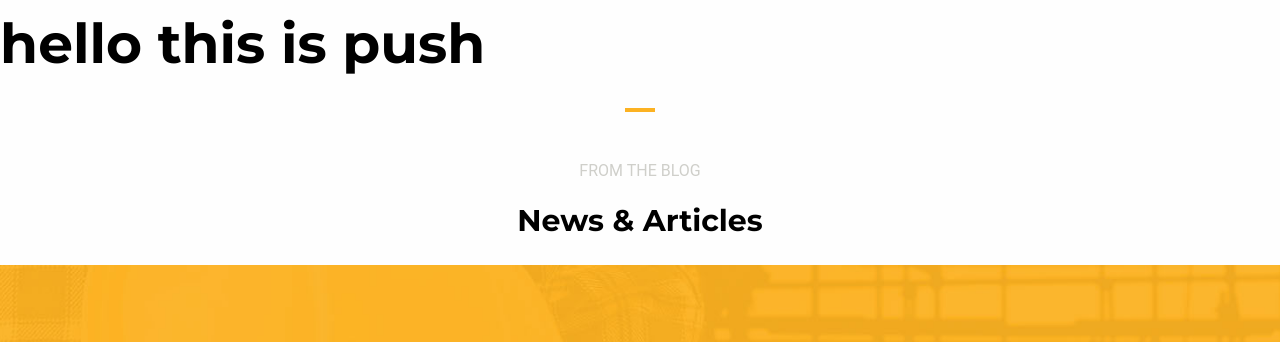
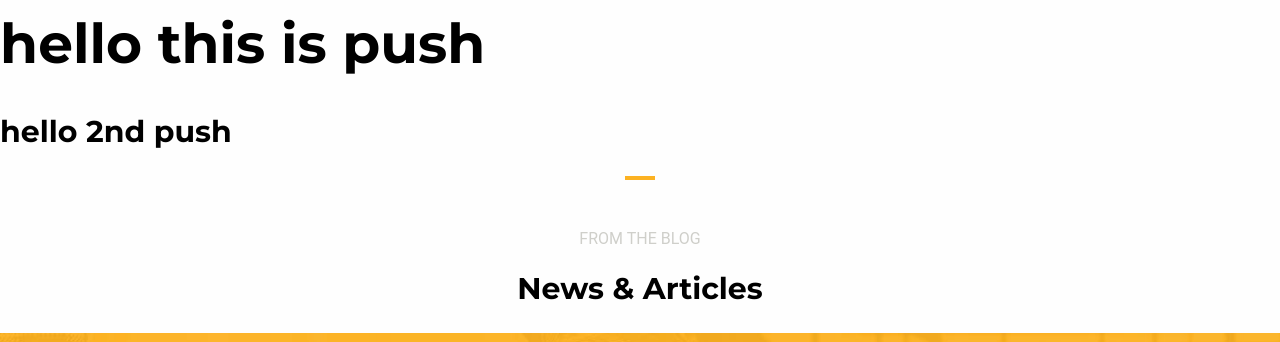
Before and after one commit to Blackwolfdev18/OJT-SASS--ametok-web-templ-, a plain HTML site: page OJT-SASS-PIO-(atomek)/index.html in a window 1280 px wide. Shown: the top 342 px of the page. Drawn offline with Linux system fonts and the light colour scheme.

Commit message:
1st push and chnged cred

```diff
--- a/OJT-SASS-PIO-(atomek)/index.html
+++ b/OJT-SASS-PIO-(atomek)/index.html
@@ -14,6 +14,7 @@
 
     <div class="somthing">
         <h1>hello this is push</h1>
+        <h2>hello 2nd push</h2>
     </div>
 
 <!-- BLOCK HEADER -->
```
